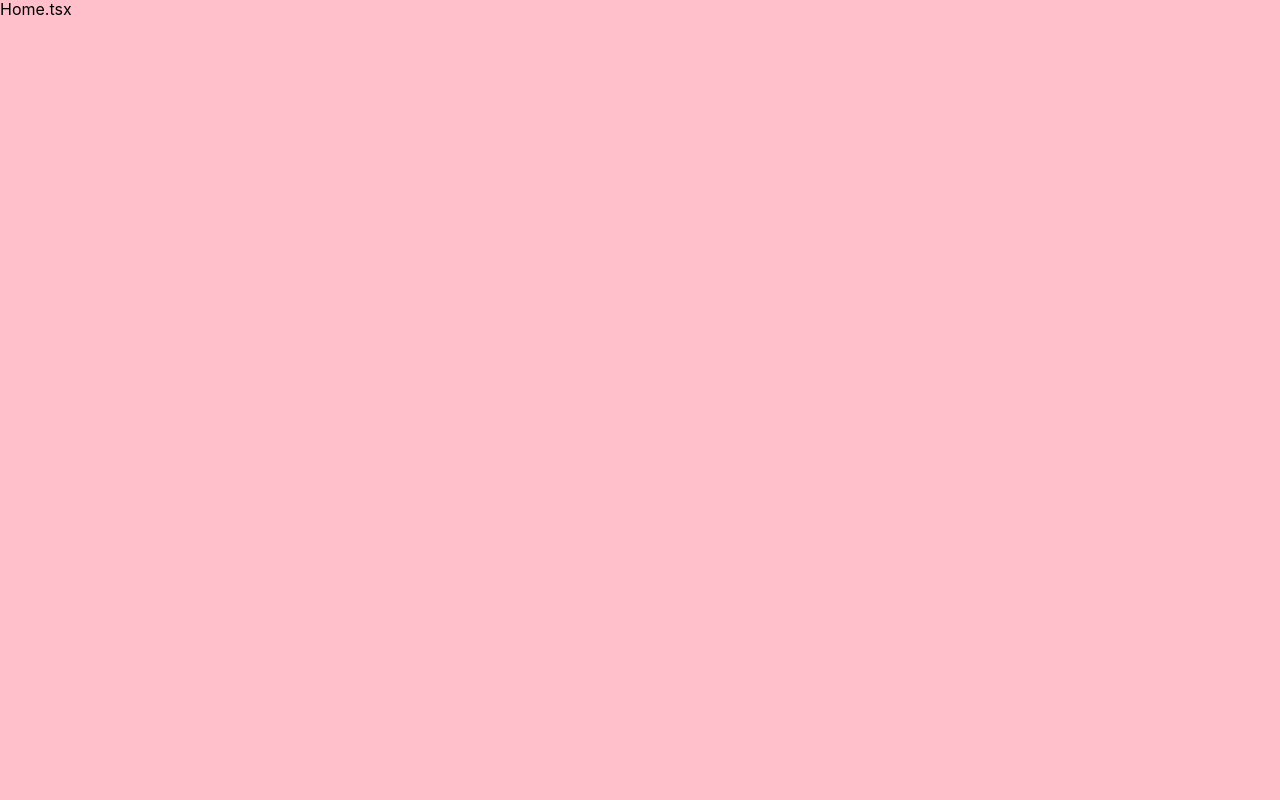
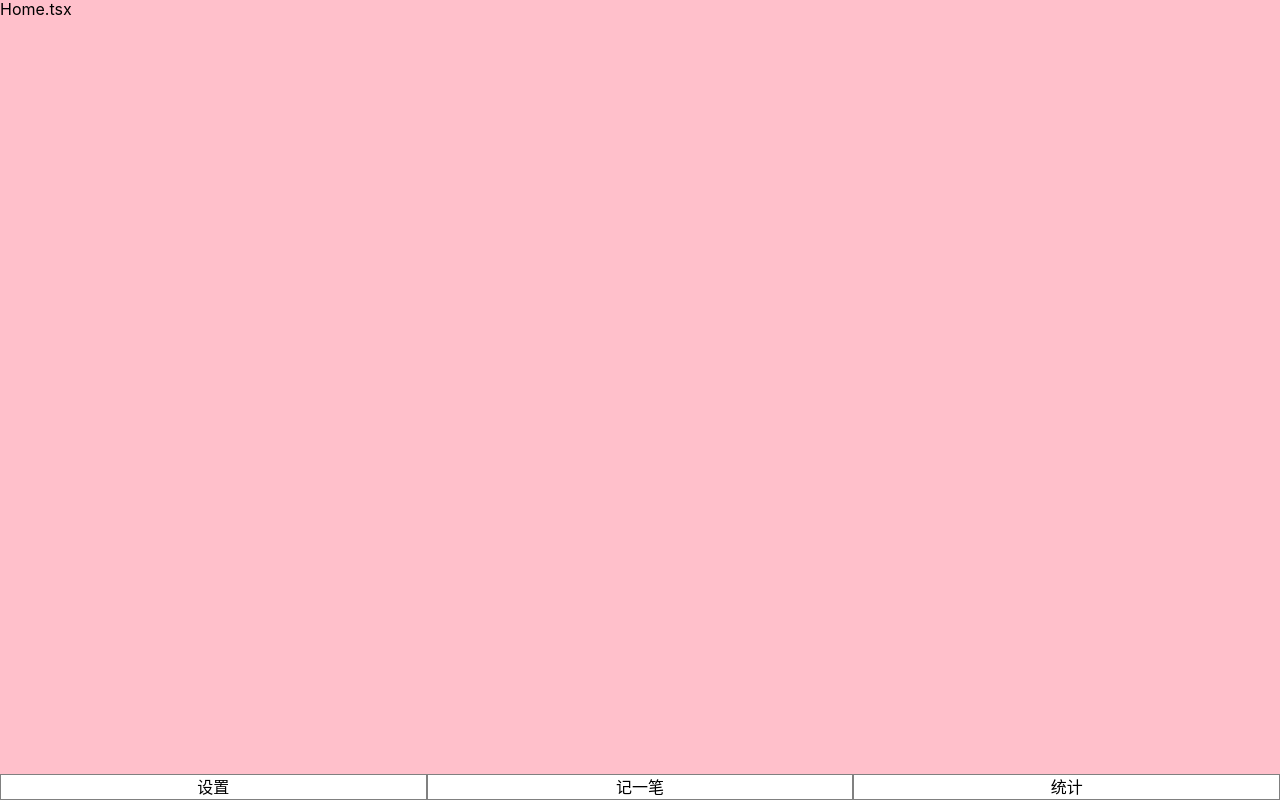
Before and after one commit to ViktorVan22/account-book-react, a React (Create React App) app: page /#/home in a window 1280 px wide. Built offline with nearby package versions, Linux system fonts and the light colour scheme.

Commit message:
add Layout & Nav components

```diff
--- a/src/App.tsx
+++ b/src/App.tsx
@@ -8,7 +8,6 @@ import { NoMatch } from "views/NoMatch";
 
 function App() {
   return (
-    <div className="App">
     <HashRouter>
       <Routes>
         <Route path="/" element={<Navigate to="/home" replace />} />
@@ -20,7 +19,6 @@ function App() {
         <Route path="*" element={<NoMatch />} />
       </Routes>
     </HashRouter>
-    </div>
   );
 }
 
--- /dev/null
+++ b/src/components/Layout.tsx
@@ -0,0 +1,20 @@
+import { Fragment } from "react";
+import { Nav } from "./Nav";
+import "styles/layout.scss";
+
+interface Props {
+  children: React.ReactNode;
+}
+
+const Layout: React.FunctionComponent<Props> = props => {
+  return (
+    <div className="my-layout">
+      <main>{props.children}</main>
+      <footer>
+        <Nav />
+      </footer>
+    </div>
+  );
+};
+
+export { Layout };
--- /dev/null
+++ b/src/components/Nav.tsx
@@ -0,0 +1,11 @@
+const Nav = () => {
+  return (
+    <ul>
+      <li>设置</li>
+      <li>记一笔</li>
+      <li>统计</li>
+    </ul>
+  );
+};
+
+export { Nav };
--- a/src/index.scss
+++ b/src/index.scss
@@ -24,7 +24,3 @@ body {
   font-size: 16px;
   line-height: 1.2;
 }
-.App {
-  min-height: 100vh;
-  background: pink;
-}
--- /dev/null
+++ b/src/styles/layout.scss
@@ -0,0 +1,21 @@
+.my-layout {
+  min-height: 100vh;
+  background: pink;
+  flex-direction: column;
+  display: flex;
+  main {
+    flex-grow: 1;
+  }
+  footer {
+    background: #fff;
+    line-height: 24px;
+    > ul {
+      display: flex;
+      > li {
+        width: 33.3333%;
+        border: 1px solid grey;
+        text-align: center;
+      }
+    }
+  }
+}
--- a/src/views/Home.tsx
+++ b/src/views/Home.tsx
@@ -1,5 +1,7 @@
+import { Layout } from "components/Layout";
+
 const Home = () => {
-  return <div>Home.tsx</div>;
+  return <Layout>Home.tsx</Layout>;
 };
 
 export { Home };
```
Lines whose indentation alone changed are shown as unchanged.
